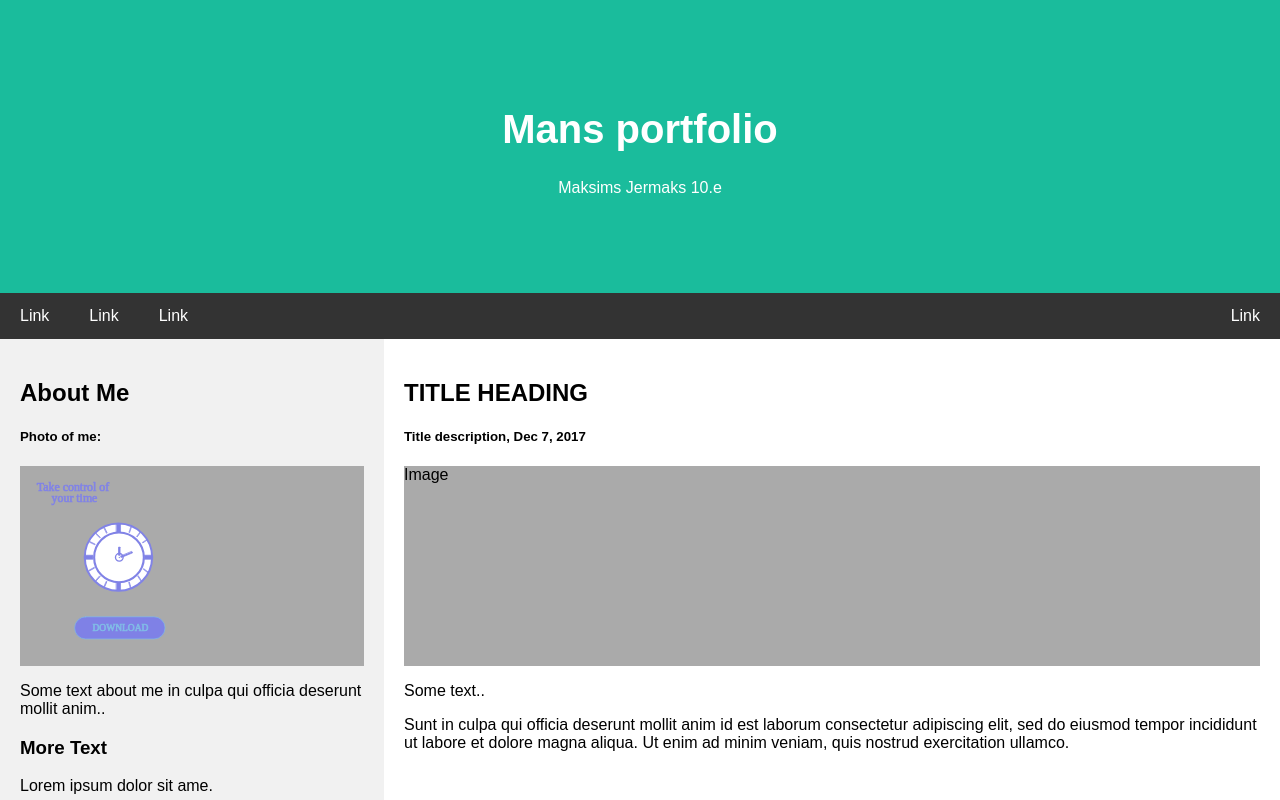
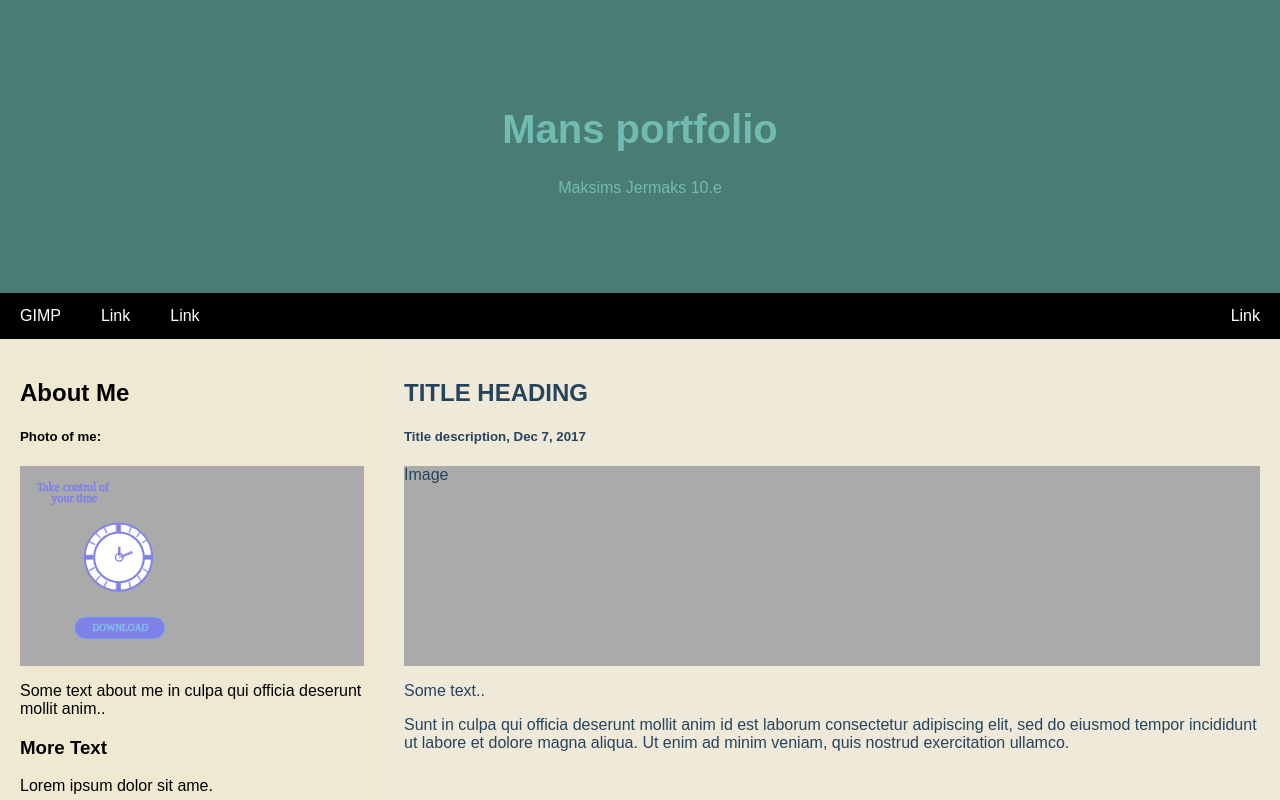
Before and after one commit to mjermaks2/my-web, a plain HTML site: page index.html in a window 1280 px wide. Shown: the top 800 px of the page. Drawn offline with Linux system fonts and the light colour scheme.

Commit message:
index html changes

```diff
--- a/index.html
+++ b/index.html
@@ -19,8 +19,9 @@ body {
 .header {
   padding: 80px;
   text-align: center;
-  background: #1abc9c;
-  color: white;
+  background: #497D74;
+  color: #71BBB2;
+
 }
 
 /* Increase the font size of the heading */
@@ -31,7 +32,7 @@ body {
 /* Style the top navigation bar */
 .navbar {
   overflow: hidden;
-  background-color: #333;
+  background-color: black;
 }
 
 /* Style the navigation bar links */
@@ -68,7 +69,7 @@ body {
 .side {
   -ms-flex: 30%; /* IE10 */
   flex: 30%;
-  background-color: #f1f1f1;
+  background-color: #EFE9D1;
   padding: 20px;
 }
 
@@ -76,8 +77,9 @@ body {
 .main {
   -ms-flex: 70%; /* IE10 */
   flex: 70%;
-  background-color: white;
+  background-color: #EFE9D9;
   padding: 20px;
+  color: #27445D
 }
 
 /* Fake image, just for this example */
@@ -118,7 +120,7 @@ body {
 </div>
 
 <div class="navbar">
-  <a href="otrais.html">Link</a>
+  <a href="otrais.html">GIMP</a>
   <a href="#">Link</a>
   <a href="#">Link</a>
   <a href="#" class="right">Link</a>
```
